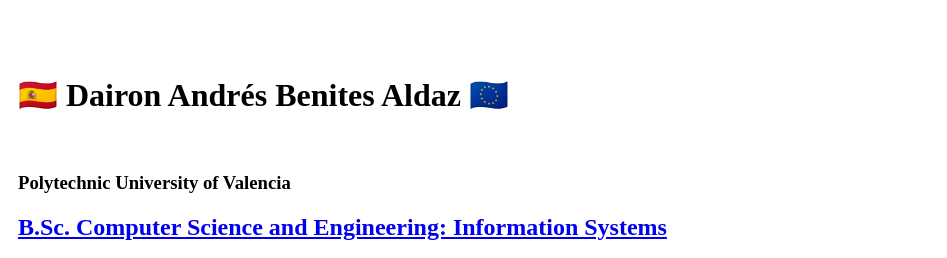
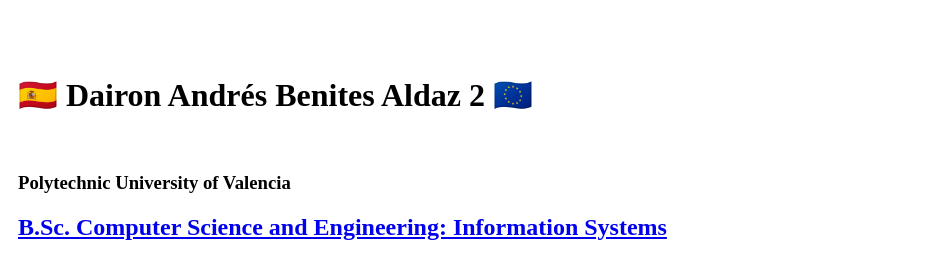
Before and after one commit to daibeal/CV, a plain HTML site: page index.html in a window 1280 px wide. Shown: the top 258 px of the page, 333-1280 px from the left. Drawn offline with Linux system fonts and the light colour scheme.

Commit message:
Add files via upload

```diff
--- a/index.html
+++ b/index.html
@@ -15,7 +15,7 @@
     <tr>
       <td> <img src="https://daibealdotcom.files.wordpress.com/2021/04/70776826_460002241263441_6704640800292077568_n-1.jpg" alt="Default image" width="400" height="300" class="myimg" style="wigth: 100%"></td>
       <td>
-        <h1>🇪🇸 Dairon Andrés Benites Aldaz 🇪🇺</h1>
+        <h1>🇪🇸 Dairon Andrés Benites Aldaz 2 🇪🇺</h1>
         <br>
         <h3>Polytechnic University of Valencia</h3>
         <h2> <a href="https://www.inf.upv.es/www/etsinf/es/"> B.Sc. Computer Science and Engineering: Information Systems</a></h2>
```
